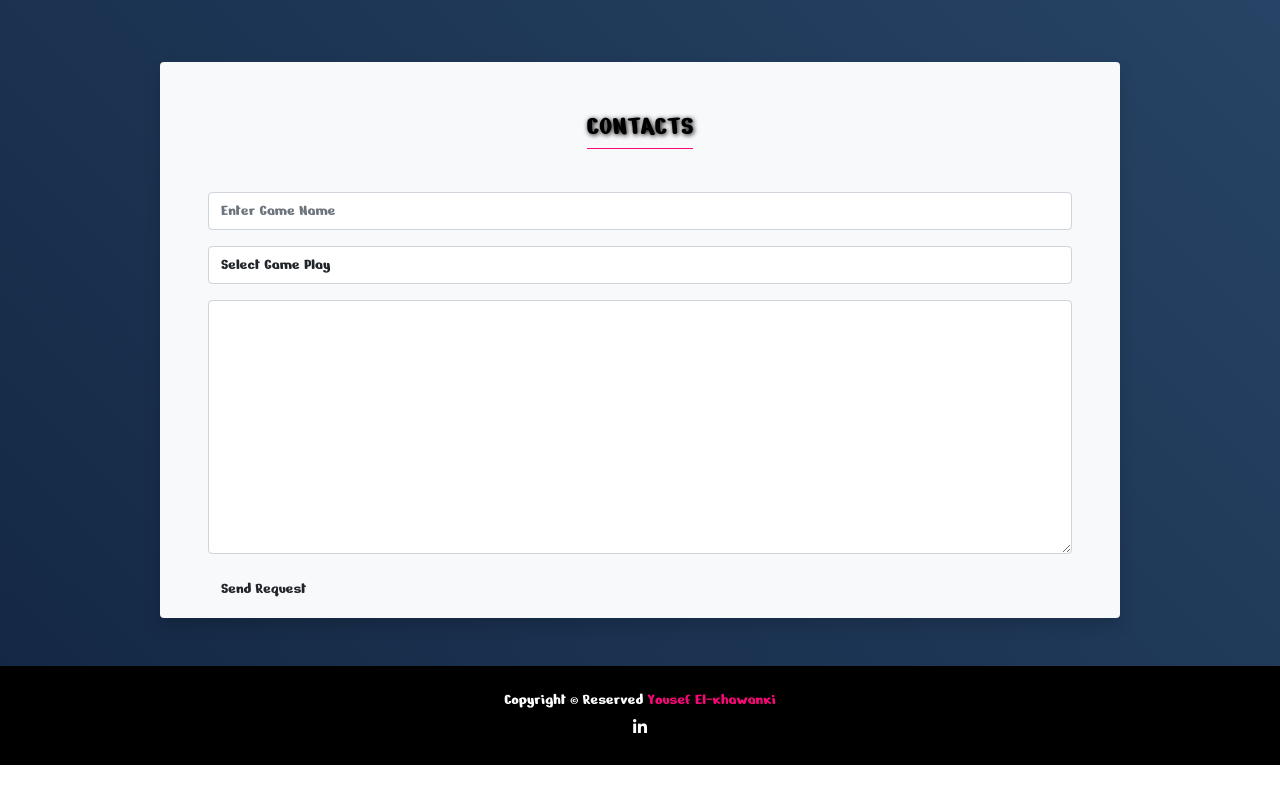
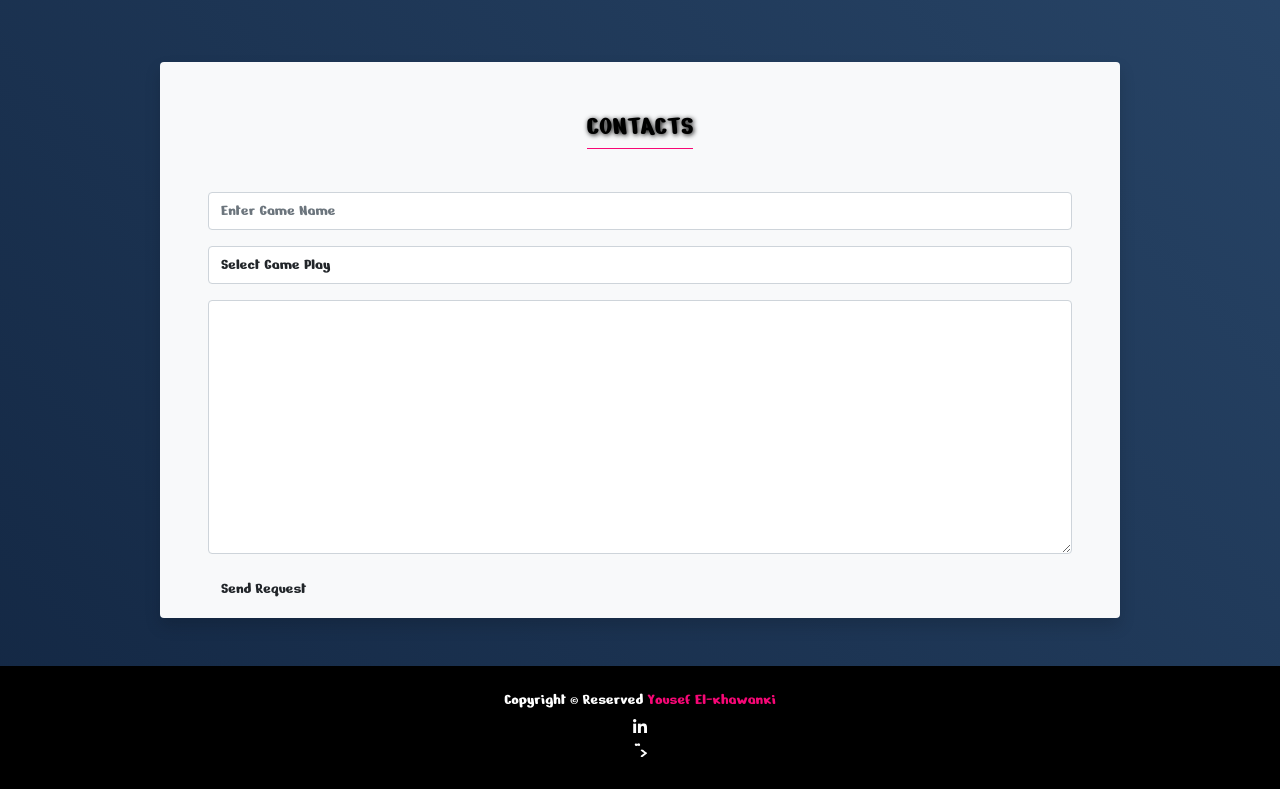
Before and after one commit to Yousef-Elkhawanki/Games, a plain HTML site: page index.html in a window 1280 px wide. Shown: the part 4749-5538 px from the top of the page. Before the commit the page ends 5514 px from the top, so only its background shows below. Drawn offline with Linux system fonts and the light colour scheme.

Commit message:
Update index.html

```diff
--- a/index.html
+++ b/index.html
@@ -240,6 +240,10 @@
             <a class="nav-link d-inline" href="https://www.linkedin.com/in/yousef-mohamed-elkhawanki-b51456219/"><i
                     class="fab fa-linkedin-in"></i></a>
         </li>
+        <li class="nav-item">
+            <a class="nav-link d-inline" href="https://www.youtube.com/channel/UCCxzov-Vf4YvDdnDrjsMtAw"><i
+                    class="<i class="fa-brands fa-youtube"></i>"></i></a>
+        </li>
     </footer>
 
 
```
